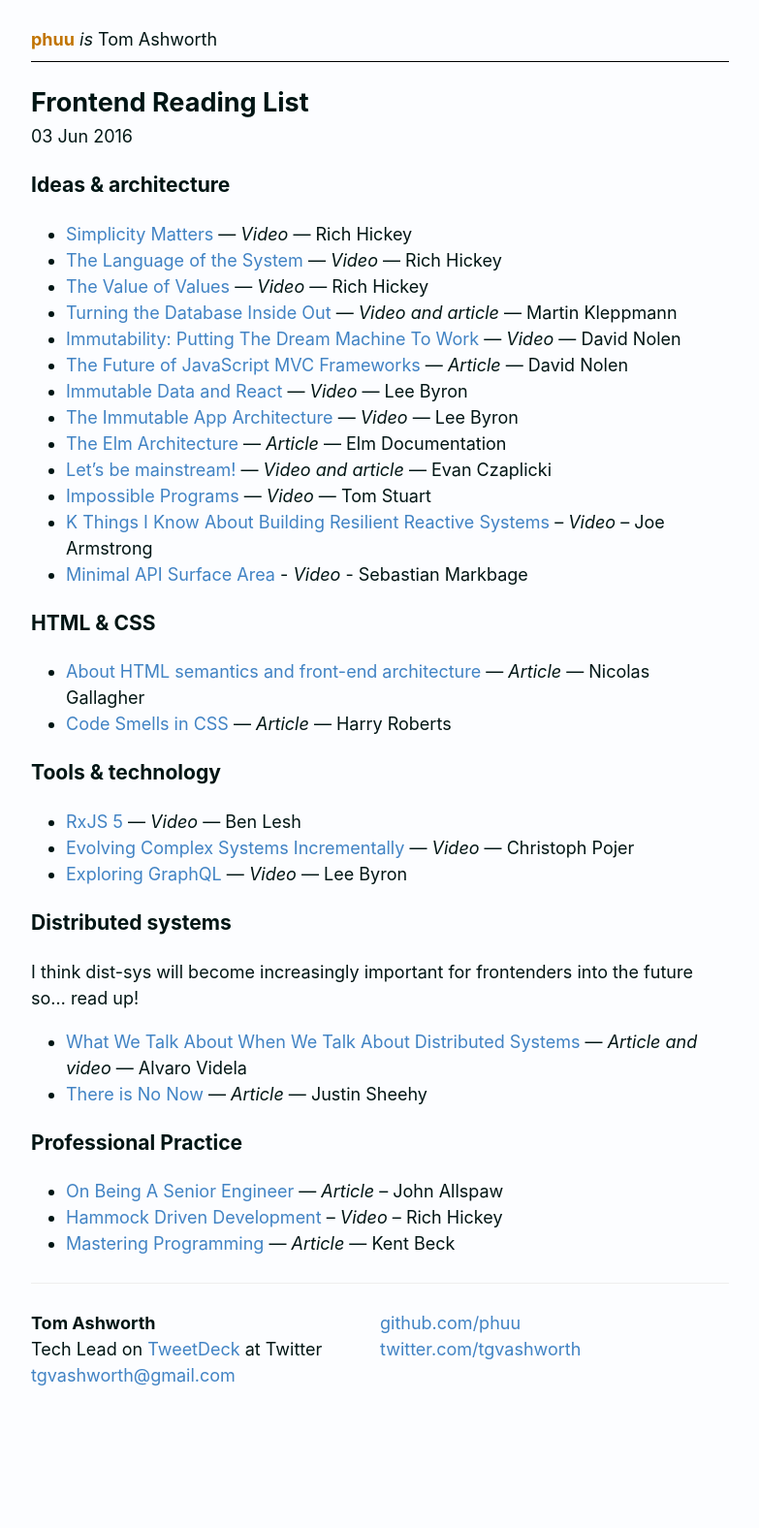
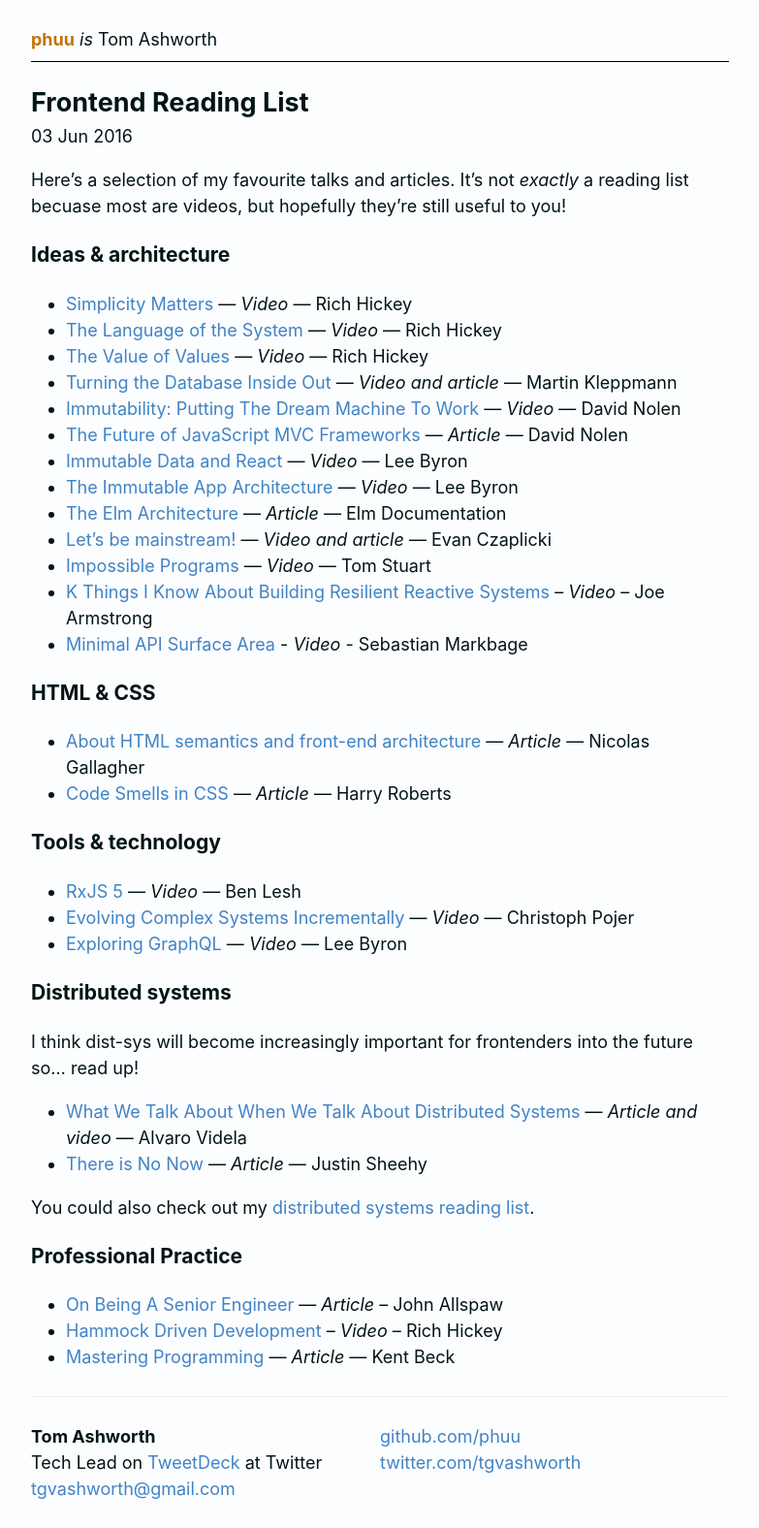
Before and after one commit to tgvashworth/tgvashworth.github.io, a Jekyll site: the page built from _posts/2016-06-03-frontend-reading-list.md, in a window 1280 px wide. Shown: the whole page at 97% size, without its empty margins (248-1031 px from the left). Built offline with Jekyll 4.4.1, drawn with Linux system fonts in a browser that asks for light colours; before the commit the page ends 1459 px from its top, so only the background shows below that.

Commit message:
fe list tweaks

```diff
--- a/_posts/2016-06-03-frontend-reading-list.md
+++ b/_posts/2016-06-03-frontend-reading-list.md
@@ -2,6 +2,8 @@
 layout: post
 title: "Frontend Reading List"
 ---
+
+Here's a selection of my favourite talks and articles. It's not *exactly* a reading list becuase most are videos, but hopefully they're still useful to you!
 
 ### Ideas & architecture
 
@@ -37,6 +39,8 @@ I think dist-sys will become increasingly important for frontenders into the fut
 - [What We Talk About When We Talk About Distributed Systems](http://videlalvaro.github.io/2015/12/learning-about-distributed-systems.html) — *Article and video* — Alvaro Videla
 - [There is No Now](http://queue.acm.org/detail.cfm?id=2745385) — *Article* — Justin Sheehy
 
+You could also check out my [distributed systems reading list](/2015/12/07/distributed-systems-reading-list.html).
+
 ### Professional Practice
 
 - [On Being A Senior Engineer](http://www.kitchensoap.com/2012/10/25/on-being-a-senior-engineer/) — *Article* – John Allspaw
```
